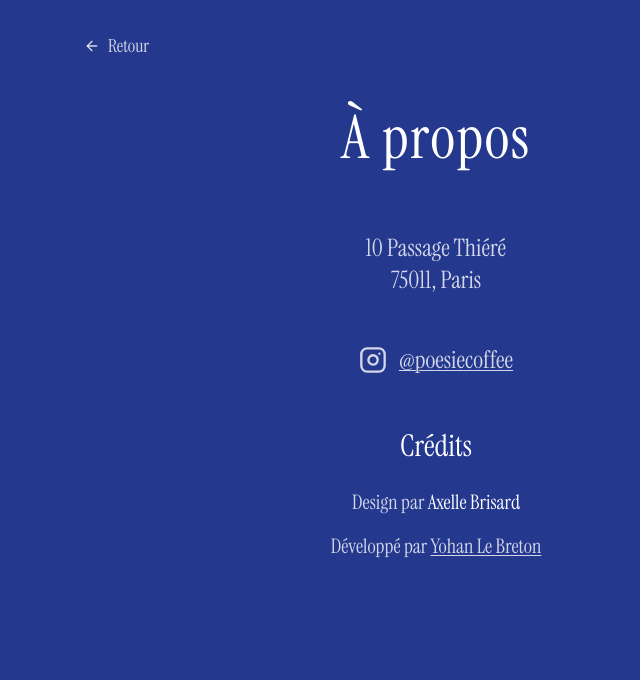
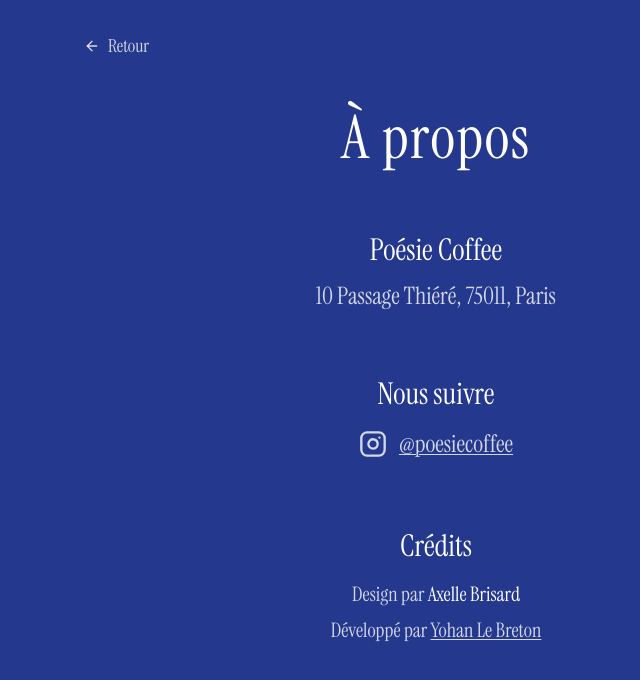
Before and after one commit to yohanlb/poesie-cafe, a Next.js app: page /about in a window 1280 px wide. Shown: the top 680 px of the page, without its empty margins (204-844 px from the left). Built offline with nearby package versions, Linux system fonts and the light colour scheme.

Commit message:
style: update layout and typography on about page

```diff
--- a/src/app/about/page.tsx
+++ b/src/app/about/page.tsx
@@ -31,19 +31,22 @@ export default function About() {
           </div>
 
           {/* Content */}
-          <div className="w-full max-w-2xl space-y-12">
+          <div className="w-full max-w-2xl space-y-16">
             {/* Address */}
-            <div className="text-center">
+            <div className="text-center space-y-3">
+              <h2 className="text-2xl md:text-3xl font-instrument-serif text-white">
+                Poésie Coffee
+              </h2>
               <p className="text-xl md:text-2xl font-instrument-serif text-white/80">
-                10 Passage Thiéré
-              </p>
-              <p className="text-xl md:text-2xl font-instrument-serif text-white/80">
-                75011, Paris
+                10 Passage Thiéré, 75011, Paris
               </p>
             </div>
 
-            {/* Instagram Link */}
-            <div className="text-center">
+            {/* Social Links */}
+            <div className="text-center space-y-4">
+              <h2 className="text-2xl md:text-3xl font-instrument-serif text-white">
+                Nous suivre
+              </h2>
               <a
                 href="https://instagram.com/poesiecoffee"
                 target="_blank"
@@ -57,12 +60,12 @@ export default function About() {
             </div>
 
             {/* Credits Section */}
-            <div className="text-center space-y-6">
+            <div className="text-center space-y-4">
               <h2 className="text-2xl md:text-3xl font-instrument-serif text-white">
                 Crédits
               </h2>
 
-              <div className="space-y-4">
+              <div className="space-y-2">
                 <p className="text-lg md:text-xl font-instrument-serif text-white/80">
                   Design par <span className="text-white">Axelle Brisard</span>
                 </p>
```
